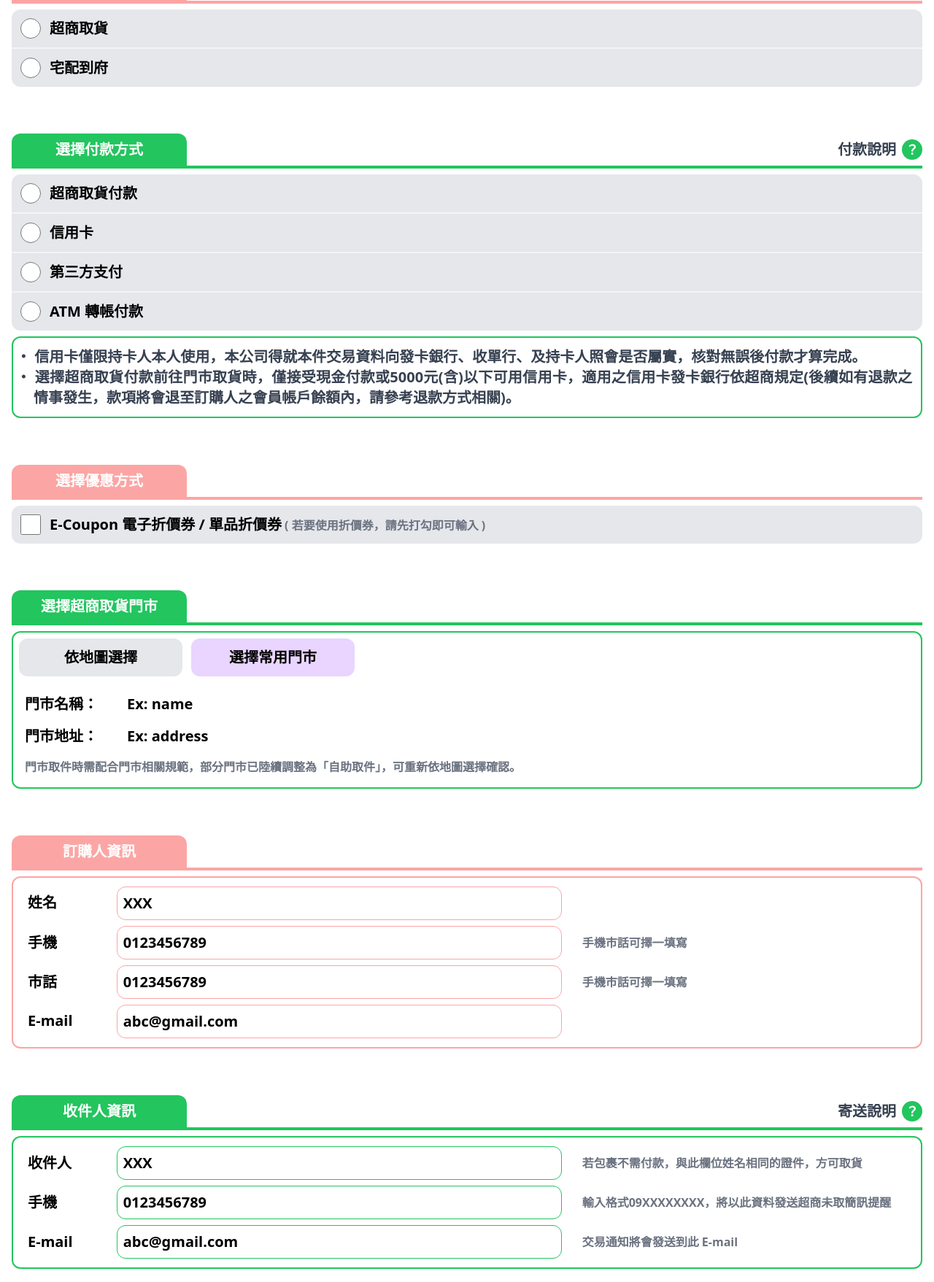
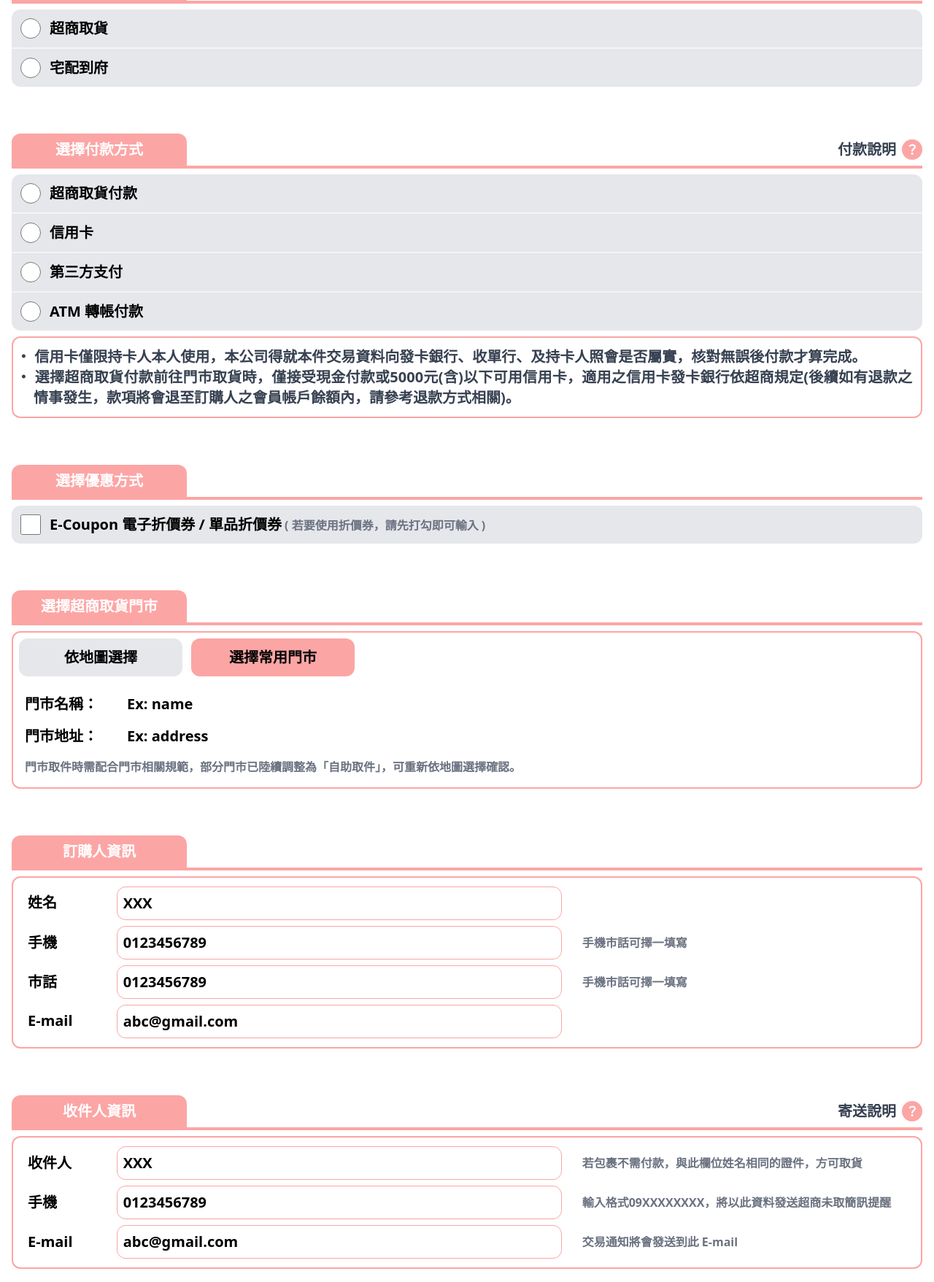
Before and after one commit to x10akd/CakeCapture, a Django app: page /cart/payment in a window 1280 px wide. Shown: the part 163-1920 px from the top of the page at 73% size. Run offline with Django 5.2, Linux system fonts and the light colour scheme; style sheets or scripts are compiled from the project's sources; some libraries are stand-ins or nearby versions.

Commit message:
Modify 1.tailwind.config.js 2.cart_list.html 3.cart_payment.html 4.cart_confirm.html

```diff
--- a/tailwind.config.js
+++ b/tailwind.config.js
@@ -1,8 +1,13 @@
 /** @type {import('tailwindcss').Config} */
 module.exports = {
-  content: ["./templates/**/*.html", "./**/*.py"],
-  theme: {
-    extend: {},
-  },
-  plugins: [],
-};
+    content: ["./templates/**/*.html", "./**/*.py"],
+    theme: {
+        extend: {},
+    },
+    plugins: [],
+    safelist: [
+        // 'bg-sky-300',
+        // 'bg-violet-500',
+        // 'justify-start'
+    ],
+}
--- a/templates/cart/cart_confirm.html
+++ b/templates/cart/cart_confirm.html
@@ -1,7 +1,7 @@
 {% extends 'shared/base.html' %}
 {% block content %}
 <!-- container -->
-<div class="mt-28 w-full">
+<div class="mt-28 w-screen max-w-screen-2xl mx-auto">
   <div class="m-2 p-1 text-2xl font-semibold">
     <p>親愛的會員 ID 您好，請確認下列購物資訊是否正確</p>
   </div>
--- a/templates/cart/cart_payment.html
+++ b/templates/cart/cart_payment.html
@@ -1,7 +1,7 @@
 {% extends 'shared/base.html' %}
 {% block content %}
 <!-- container -->
-<div class="mt-28 w-full">
+<div class="mt-28 w-screen max-w-screen-2xl mx-auto">
   <!-- section-delivery -->
   <div class="m-2 p-2 text-center text-xl font-semibold">
     <!-- delivery-tag -->
@@ -25,17 +25,17 @@
   <div class="mt-12 m-2 p-2 text-center text-xl font-semibold">
     <!-- payment-tag -->
     <div class="flex justify-between items-center">
-      <div class="w-60 rounded-t-xl p-2 bg-green-500 text-white">
+      <div class="w-60 rounded-t-xl p-2 bg-red-300 text-white">
         <h3>選擇付款方式</h3>
       </div>
       <a href="#" class="block">
         <div class="flex items-center">
           <p class="mr-2 text-gray-700">付款說明</p>
-        <p class="w-7 h-7 rounded-3xl bg-green-500 text-lg text-white">？</p>
+        <p class="w-7 h-7 rounded-3xl bg-red-300 text-lg text-white">？</p>
         </div>
       </a>
     </div>
-    <span class="block w-full h-1 bg-green-500"></span>
+    <span class="block w-full h-1 bg-red-300"></span>
     <!-- payment-options -->
     <div class="mt-2 text-center text-xl font-semibold">
       <div class="flex items-center rounded-t-xl border-b-2 border-gray-100 p-3 bg-gray-200">
@@ -56,7 +56,7 @@
       </div>
     </div>
     <!-- payment-notice -->
-    <div class="mt-2 rounded-xl border-2 border-green-500 p-3 text-left text-gray-700 -indent-6">
+    <div class="mt-2 rounded-xl border-2 border-red-300 p-3 text-left text-gray-700 -indent-6">
       <p class="ml-4 text-justify">
         <span>・</span>
         信用卡僅限持卡人本人使用，本公司得就本件交易資料向發卡銀行、收單行、及持卡人照會是否屬實，核對無誤後付款才算完成。
@@ -85,15 +85,15 @@
   </div>
   <!-- section-store-choice -->
   <div class="mt-12 m-2 p-2 text-center text-xl font-semibold">
-    <div class="w-60 rounded-t-xl p-2 bg-green-500 text-white">
+    <div class="w-60 rounded-t-xl p-2 bg-red-300 text-white">
       <h3>選擇超商取貨門市</h3>
     </div>
-    <span class="block w-full h-1 bg-green-500"></span>
+    <span class="block w-full h-1 bg-red-300"></span>
     <!-- store-options -->
-    <div class="mt-2 rounded-xl border-2 border-green-500 p-2">
+    <div class="mt-2 rounded-xl border-2 border-red-300 p-2">
       <div class="flex justify-start font-semibold text-center">
         <a href="#" class="w-56 rounded-xl p-3 bg-gray-200">依地圖選擇</a>
-        <a href="#" class="w-56 ml-3 rounded-xl p-3 bg-purple-200">選擇常用門市</a>
+        <a href="#" class="w-56 ml-3 rounded-xl p-3 bg-red-300">選擇常用門市</a>
       </div>
       <div class="flex mt-4 p-2">
         <p>門市名稱：</p>
@@ -141,32 +141,32 @@
   <div class="mt-12 m-2 p-2 text-center text-xl font-semibold">
     <!-- recipient-info-tag -->
     <div class="flex justify-between items-center">
-      <div class="w-60 rounded-t-xl p-2 bg-green-500 text-white">
+      <div class="w-60 rounded-t-xl p-2 bg-red-300 text-white">
         <h3>收件人資訊</h3>
       </div>
       <a href="#" class="block">
         <div class="flex items-center">
           <p class="mr-2 text-gray-700">寄送說明</p>
-        <p class="w-7 h-7 rounded-3xl bg-green-500 text-lg text-white">？</p>
+        <p class="w-7 h-7 rounded-3xl bg-red-300 text-lg text-white">？</p>
         </div>
       </a>
     </div>
-    <span class="block w-full h-1 bg-green-500"></span>
+    <span class="block w-full h-1 bg-red-300"></span>
     <!-- recipient-info-detail -->
-    <div class="mt-2 p-3 rounded-xl border-2 border-green-500">
+    <div class="mt-2 p-3 rounded-xl border-2 border-red-300">
       <div class="flex justify-start items-center">
         <label for="order_name" class="w-1/12 p-2 text-left">收件人</label>
-        <input type="text" name="order_name" id="order_name" maxlength="50" value="XXX" class="ml-7 w-1/2 rounded-xl border border-green-500 p-2">
+        <input type="text" name="order_name" id="order_name" maxlength="50" value="XXX" class="ml-7 w-1/2 rounded-xl border border-red-300 p-2">
         <p class="ml-7 text-base text-gray-500">若包裹不需付款，與此欄位姓名相同的證件，方可取貨</p>
       </div>
       <div class="flex justify-start items-center mt-2">
         <label for="order_cell_phone" class="w-1/12 p-2 text-left">手機</label>
-        <input type="tel" name="order_cell_phone" id="order_cell_phone" maxlength="10" value="0123456789" class="ml-7 w-1/2 rounded-xl border border-green-500 p-2">
+        <input type="tel" name="order_cell_phone" id="order_cell_phone" maxlength="10" value="0123456789" class="ml-7 w-1/2 rounded-xl border border-red-300 p-2">
         <p class="ml-7 text-base text-gray-500">輸入格式09XXXXXXXX，將以此資料發送超商未取簡訊提醒</p>
       </div>
       <div class="flex justify-start items-center mt-2">
         <label for="order_mail" class="w-1/12 p-2 text-left">E-mail</label>
-        <input type="email" name="order_mail" id="order_mail" maxlength="50" value="abc@gmail.com" class="ml-7 w-1/2 rounded-xl border border-green-500 p-2">
+        <input type="email" name="order_mail" id="order_mail" maxlength="50" value="abc@gmail.com" class="ml-7 w-1/2 rounded-xl border border-red-300 p-2">
         <p class="ml-7 text-base text-gray-500">交易通知將會發送到此 E-mail</p>
       </div>
     </div>
@@ -253,7 +253,7 @@
     <a href="#" class="block w-1/5 rounded-xl bg-gray-300 p-4">
       上一步
     </a>
-    <a href="#" class="block w-1/5 ml-4 rounded-xl bg-purple-200 p-4">
+    <a href="#" class="block w-1/5 ml-4 rounded-xl bg-red-300 p-4">
       下一步
     </a>
   </div>
```
Also changed, not shown: templates/cart/cart_list.html (+10 -10 lines).
